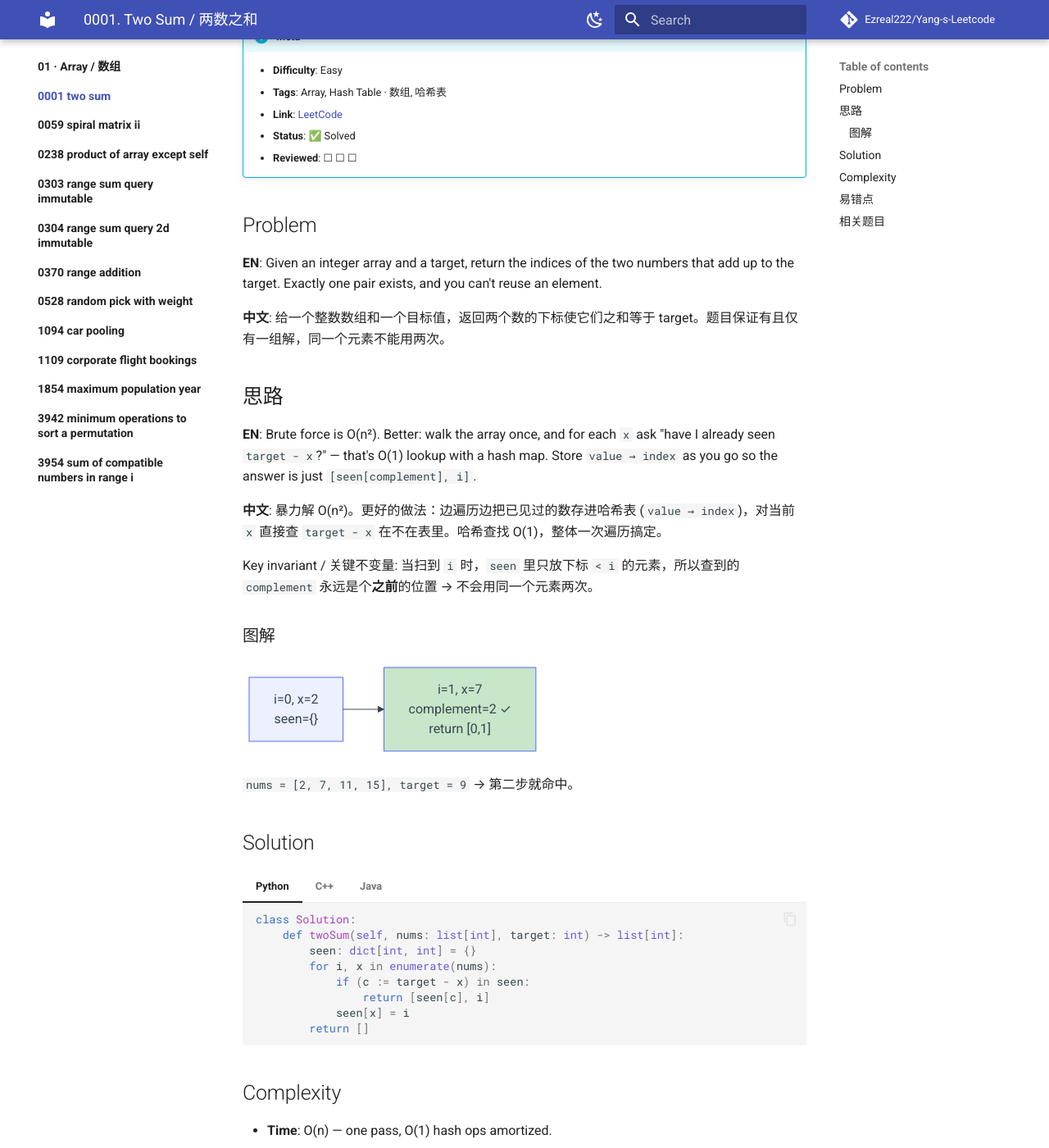
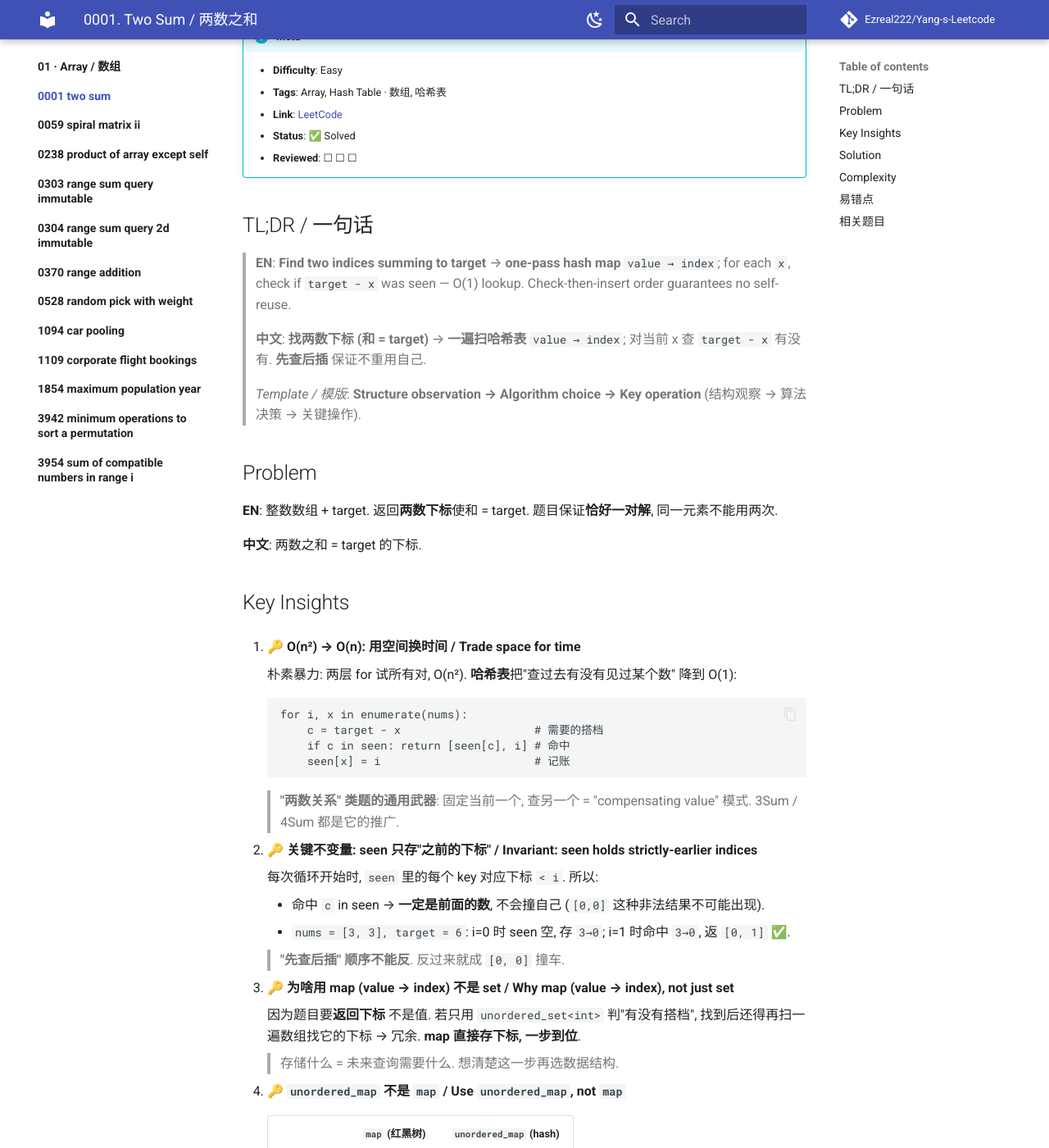
Before and after one commit to Ezreal222/Yang-s-Leetcode, an MkDocs documentation site: the page built from docs/01-array/0001-two-sum/README.md, in a window 1280 px wide and 1400 px high, scrolled down 202 px. Shown: the whole window at 82% size. Built offline with MkDocs 1.6.1 and Material for MkDocs 9.7.7, drawn with Linux system fonts in a browser that asks for light colours; comment, search, counter and statistics services are not loaded; some of the changed text lies outside the part shown.

Commit message:
docs(0001): refine notes (TL;DR, JS tab, expanded insights, §03 back-links)

````diff
--- a/docs/01-array/0001-two-sum/README.md
+++ b/docs/01-array/0001-two-sum/README.md
@@ -7,89 +7,157 @@
     - **Status**: ✅ Solved
     - **Reviewed**: ☐ ☐ ☐
 
+## TL;DR / 一句话
+
+> **EN**: **Find two indices summing to target** → **one-pass hash map** `value → index`; for each `x`, check if `target - x` was seen — O(1) lookup. Check-then-insert order guarantees no self-reuse.
+>
+> **中文**: **找两数下标 (和 = target)** → **一遍扫哈希表** `value → index`; 对当前 x 查 `target - x` 有没有. **先查后插** 保证不重用自己.
+>
+> *Template / 模版*: **Structure observation → Algorithm choice → Key operation** (结构观察 → 算法决策 → 关键操作).
+
 ## Problem
 
-**EN**: Given an integer array and a target, return the indices of the two numbers that add up to the target. Exactly one pair exists, and you can't reuse an element.
+**EN**: 整数数组 + target. 返回**两数下标**使和 = target. 题目保证**恰好一对解**, 同一元素不能用两次.
 
-**中文**: 给一个整数数组和一个目标值，返回两个数的下标使它们之和等于 target。题目保证有且仅有一组解，同一个元素不能用两次。
+**中文**: 两数之和 = target 的下标.
 
-## 思路
+## Key Insights
 
-**EN**: Brute force is O(n²). Better: walk the array once, and for each `x` ask "have I already seen `target - x`?" — that's O(1) lookup with a hash map. Store `value → index` as you go so the answer is just `[seen[complement], i]`.
+1. **🔑 O(n²) → O(n): 用空间换时间 / Trade space for time**
 
-**中文**: 暴力解 O(n²)。更好的做法：边遍历边把已见过的数存进哈希表 (`value → index`)，对当前 `x` 直接查 `target - x` 在不在表里。哈希查找 O(1)，整体一次遍历搞定。
+    朴素暴力: 两层 for 试所有对, O(n²). **哈希表**把"查过去有没有见过某个数" 降到 O(1):
 
-Key invariant / 关键不变量: 当扫到 `i` 时，`seen` 里只放下标 `< i` 的元素，所以查到的 `complement` 永远是个**之前**的位置 → 不会用同一个元素两次。
+    ```
+    for i, x in enumerate(nums):
+        c = target - x                    # 需要的搭档
+        if c in seen: return [seen[c], i] # 命中
+        seen[x] = i                       # 记账
+    ```
 
-### 图解
+    > **"两数关系" 类题的通用武器**: 固定当前一个, 查另一个 = "compensating value" 模式. 3Sum / 4Sum 都是它的推广.
 
-```mermaid
-graph LR
-    A["i=0, x=2<br/>seen={}"] --> B["i=1, x=7<br/>complement=2 ✓<br/>return [0,1]"]
-    style B fill:#c8e6c9
-```
+2. **🔑 关键不变量: seen 只存"之前的下标" / Invariant: seen holds strictly-earlier indices**
 
-`nums = [2, 7, 11, 15], target = 9` → 第二步就命中。
+    每次循环开始时, `seen` 里的每个 key 对应下标 `< i`. 所以:
+
+    - 命中 `c` in seen → **一定是前面的数**, 不会撞自己 (`[0,0]` 这种非法结果不可能出现).
+    - `nums = [3, 3], target = 6`: i=0 时 seen 空, 存 `3→0`; i=1 时命中 `3→0`, 返 `[0, 1]` ✅.
+
+    > **"先查后插" 顺序不能反**. 反过来就成 `[0, 0]` 撞车.
+
+3. **🔑 为啥用 map (value → index) 不是 set / Why map (value → index), not just set**
+
+    因为题目要**返回下标** 不是值. 若只用 `unordered_set<int>` 判"有没有搭档", 找到后还得再扫一遍数组找它的下标 → 冗余. **map 直接存下标, 一步到位**.
+
+    > 存储什么 = 未来查询需要什么. 想清楚这一步再选数据结构.
+
+4. **🔑 `unordered_map` 不是 `map` / Use `unordered_map`, not `map`**
+
+    | | `map` (红黑树) | `unordered_map` (hash) |
+    |---|---|---|
+    | 查/插 | O(log n) | **O(1) 平均** |
+    | 有序性 | 有 | 无 |
+    | 这题需要 | ❌ | ✅ |
+
+    > **本题不需要顺序** → 直接 hash map. 用 `map` 会拿到 O(n log n), 慢一阶.
+
+5. **🔑 图解 / Trace**
+
+    `nums = [2, 7, 11, 15], target = 9`:
+
+    ```mermaid
+    graph LR
+        A["i=0, x=2<br/>seen={}<br/>miss → seen={2:0}"] --> B["i=1, x=7<br/>c=2 ✓ seen<br/>return [1, 0]"]
+        style B fill:#c8e6c9
+    ```
+
+    第二步命中, 一遍搞定.
+
+6. **🔑 变种预告 / Variant preview**
+
+    - 若数组**已排序**: 用**对撞双指针**, O(1) 空间. → 0167 Two Sum II.
+    - **数据结构进阶** 到 BST: → 0653.
+    - **返回所有对 / 3 个数**: → 0015 3Sum (排序 + 对撞 + 去重).
+    - **要求原地 O(1) 空间 + 不排序**: 不可能, 排除.
+
+7. **复杂度 O(n) 时间, O(n) 空间 / Linear time, linear space**
+
+    - Time: 一遍扫, hash O(1) 摊销.
+    - Space: 最坏 map 存 n - 1 个元素.
 
 ## Solution
+
+=== "C++"
+    ```cpp
+    class Solution {
+    public:
+        vector<int> twoSum(vector<int>& nums, int target) {
+            unordered_map<int, int> um;                             // value → index
+            for (int i = 0; i < (int)nums.size(); i++) {
+                if (um.find(target - nums[i]) != um.end()) {
+                    return {i, um[target - nums[i]]};               // 命中: 返 (当前, 之前)
+                }
+                um[nums[i]] = i;                                    // 记账
+            }
+            return {};
+        }
+    };
+    ```
 
 === "Python"
     ```python
     class Solution:
         def twoSum(self, nums: list[int], target: int) -> list[int]:
+            # dict = hash map. enumerate 一次拿 index+value, 比 for i in range(len(nums)) 干净
             seen: dict[int, int] = {}
             for i, x in enumerate(nums):
+                # 海象运算符 := (Python 3.8+): 赋值 + 表达式一步. 相当于 C++ if (auto c = ...; ...)
+                # 语义: 算 c 后立刻检查 c in seen
                 if (c := target - x) in seen:
                     return [seen[c], i]
                 seen[x] = i
             return []
     ```
 
-=== "C++"
-    ```cpp
-    class Solution {
-    public:
-        vector<int> twoSum(vector<int>& nums, int target) {
-            unordered_map<int, int> seen;
-            for (int i = 0; i < (int)nums.size(); ++i) {
-                int c = target - nums[i];
-                auto it = seen.find(c);
-                if (it != seen.end()) return {it->second, i};
-                seen[nums[i]] = i;
-            }
-            return {};
+=== "JavaScript"
+    ```javascript
+    /**
+     * @param {number[]} nums
+     * @param {number} target
+     * @return {number[]}
+     */
+    var twoSum = function(nums, target) {
+        // Map 而不是 Object — Map 保留数字 key 类型 (Object 会把 key 转 string), 也更接近 C++ unordered_map
+        const seen = new Map();
+        for (let i = 0; i < nums.length; i++) {
+            const c = target - nums[i];
+            // .has() O(1) 平均查, 跟 C++ .find() != .end() 等价
+            if (seen.has(c)) return [seen.get(c), i];
+            seen.set(nums[i], i);
         }
+        return [];
     };
-    ```
-
-=== "Java"
-    ```java
-    class Solution {
-        public int[] twoSum(int[] nums, int target) {
-            Map<Integer, Integer> seen = new HashMap<>();
-            for (int i = 0; i < nums.length; i++) {
-                int c = target - nums[i];
-                if (seen.containsKey(c)) return new int[]{seen.get(c), i};
-                seen.put(nums[i], i);
-            }
-            return new int[0];
-        }
-    }
     ```
 
 ## Complexity
 
-- **Time**: O(n) — one pass, O(1) hash ops amortized.
-- **Space**: O(n) — hash map at worst holds all elements.
+- **Time**: O(n) — 一遍扫, hash 操作 O(1) 平均.
+- **Space**: O(n) — 最坏 map 装 n - 1 个元素.
 
 ## 易错点
 
-- 先查 `complement` **再**写入 `seen` —— 顺序反了会用同一个下标两次（比如 `nums=[3,3], target=6`，反过来就直接返回 `[0,0]`）。
-- C++ 用 `unordered_map`，别用 `map`（O(log n)）。
-- 题目保证恰好一解，所以最后的 `return []` 只是占位 / safety net，正常不会走到。
+- **先查后插的顺序**: `if (查到) return; 记账;` — 反了会用同一元素两次 (`nums=[3,3], target=6` 变 `[0,0]`).
+- **用 `unordered_map` 不是 `map`**: C++ 里 `map` 是 O(log n), 拖慢一阶.
 
 ## 相关题目
 
-- 0015. 3Sum (待补)
-- 0167. Two Sum II - Input Array Is Sorted (待补) — 双指针法版本
-- 0653. Two Sum IV - Input is a BST (待补)
+- [0242. Valid Anagram](../../03-hash-table/0242-valid-anagram/README.md) — 哈希 / 计数数组基础
+- [0349. Intersection of Two Arrays](../../03-hash-table/0349-intersection-of-two-arrays/README.md) — hash set 交集
+- [0128. Longest Consecutive Sequence](../../03-hash-table/0128-longest-consecutive-sequence/README.md) — hash set + "只从头扩"
+- [0202. Happy Number](../../03-hash-table/0202-happy-number/README.md) — hash set 判循环
+- 0167\. Two Sum II - Input Array Is Sorted (待补) — 对撞双指针, O(1) 空间
+- 0653\. Two Sum IV - Input is a BST (待补) — BST + 中序 or hash
+- 0015\. 3Sum (待补) — 排序 + 对撞双指针 + 去重
+- 0018\. 4Sum (待补) — 二层枚举 + 3Sum
+- 0454\. 4Sum II (待补) — 双 hash 分组, 拆解 4 数为 (2 + 2)
+- 0170\. Two Sum III - Data structure design (待补) — 设计题
````
